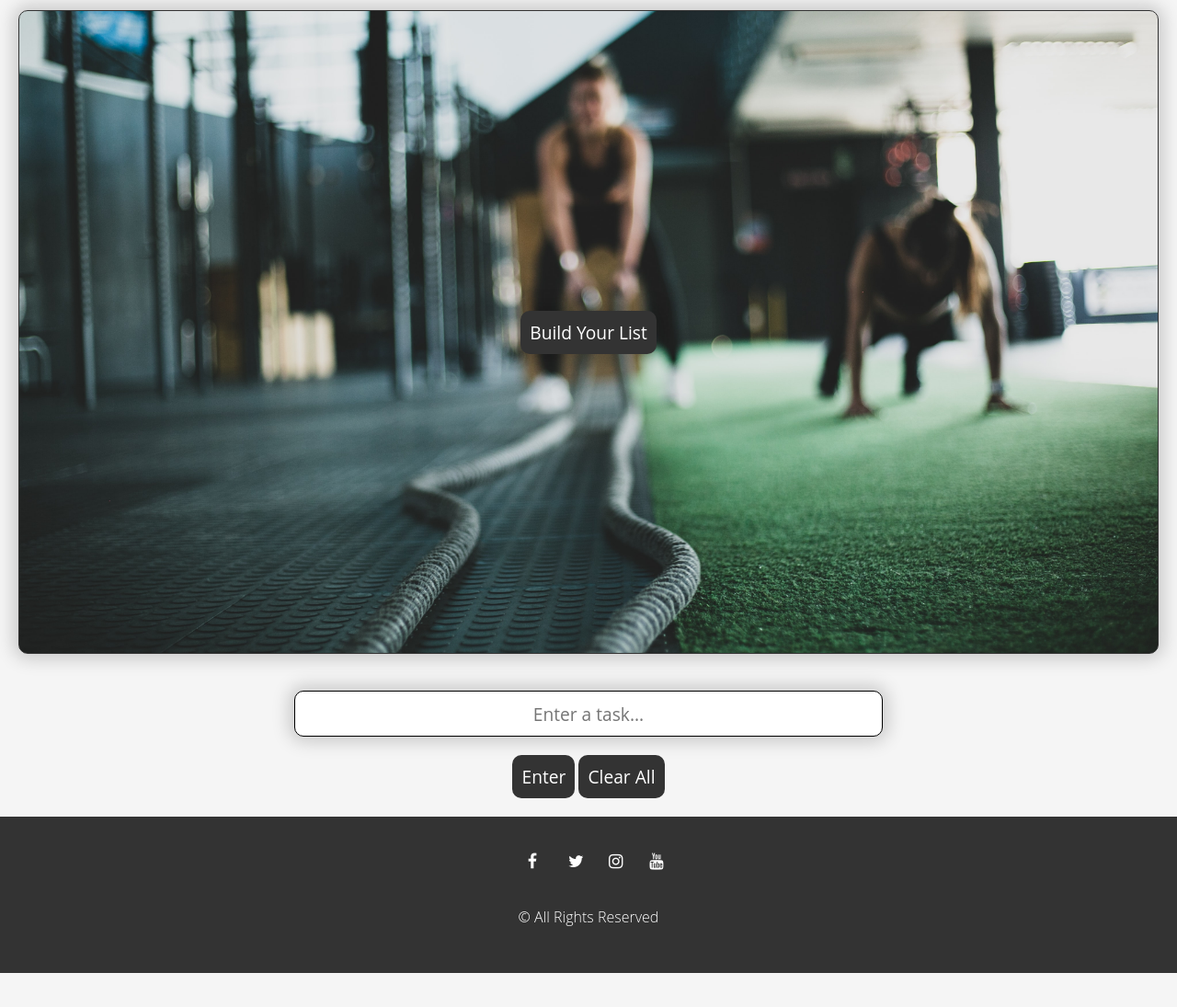
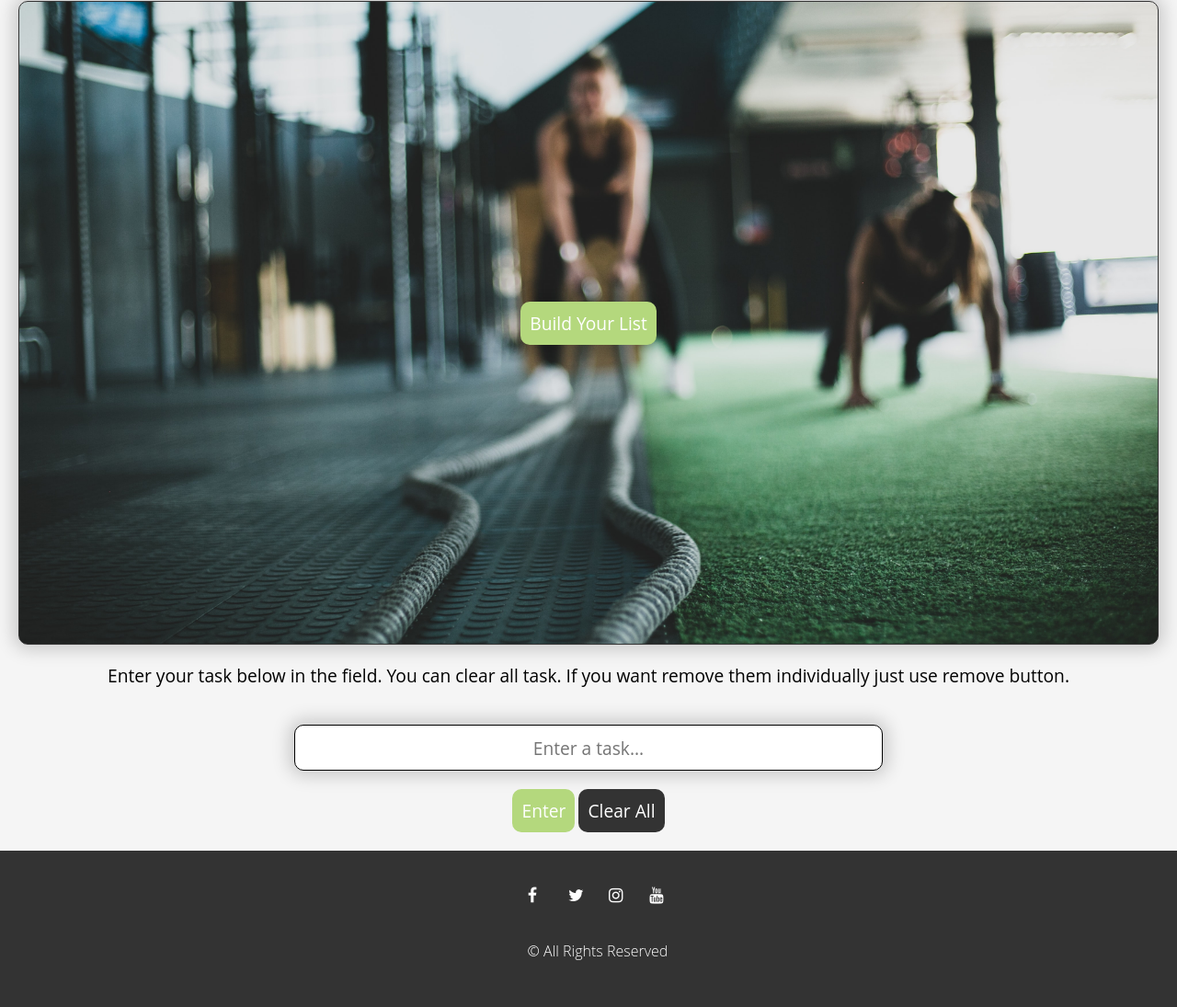
Before and after one commit to jensalindgren/todolist, a plain HTML site: page index.html in a window 1280 px wide. Shown: the part 216-1311 px from the top of the page at 92% size. Before the commit the page ends 1274 px from the top, so only its background shows below. Drawn offline with Linux system fonts and the light colour scheme.

Commit message:
Addded some new lines to the readme file. Added a h3 tag to the index.html file. Added a new styling to the CSS.

```diff
--- a/assets/css/style.css
+++ b/assets/css/style.css
@@ -39,8 +39,15 @@ h1{
     text-transform: uppercase;
     text-decoration: underline;
 }
+h3 {
+    font-size: 1.2rem;
+    font-weight: 400;
+    margin: 20px;
+    text-transform: initial;
+}
+
 p {
-    font-size: 1.2rem;
+    font-size: 1rem;
     font-weight: 400;
     margin: 20px;
 }
@@ -56,7 +63,7 @@ p {
 }
 /* Buttons */
 .toggleBtn {
-    background-color: #333;
+    background-color: rgb(180, 216, 125);
     color: white;
     border: none;
     outline: none;
@@ -69,7 +76,7 @@ p {
     box-shadow: 0px 0px 19px 5px rgba(0,0,0,0.19);
 }
 #enter {
-    background-color: #333;
+    background-color: rgb(180, 216, 125);
     color: white;
     border: none;
     outline: none;
@@ -94,13 +101,14 @@ p {
     transition: all 0.30s ease-in-out;
 }
 .removeItem{
-    background-color: #333;
+    background-color: rosybrown;
     color: white;
     border: none;
     outline: none;
     padding: 10px;
+    width: 80px;
     border-radius: 10px;
-    font-size: 1.2rem;
+    font-size: 1rem;
     font-family: inherit;
     cursor: pointer;
     transition: all 0.30s ease-in-out;
@@ -219,6 +227,7 @@ button:hover {
     text-decoration: none;
 }
 .rights {
+    padding-left: 20px;
     text-align: center;
     justify-content: center;
     align-items: center;
--- a/index.html
+++ b/index.html
@@ -27,6 +27,7 @@
   <section>
     <div class="">
       <div id="toggle" class="to-do-input">
+        <h3>Enter your task below in the field. You can clear all task. If you want remove them individually just use remove button. </h3>
           <input class="text" type="text" id="item" placeholder="Enter a task...">
         <div class="button">
           <button id="enter">Enter</button>
```
Also changed, not shown: 1 other file.
